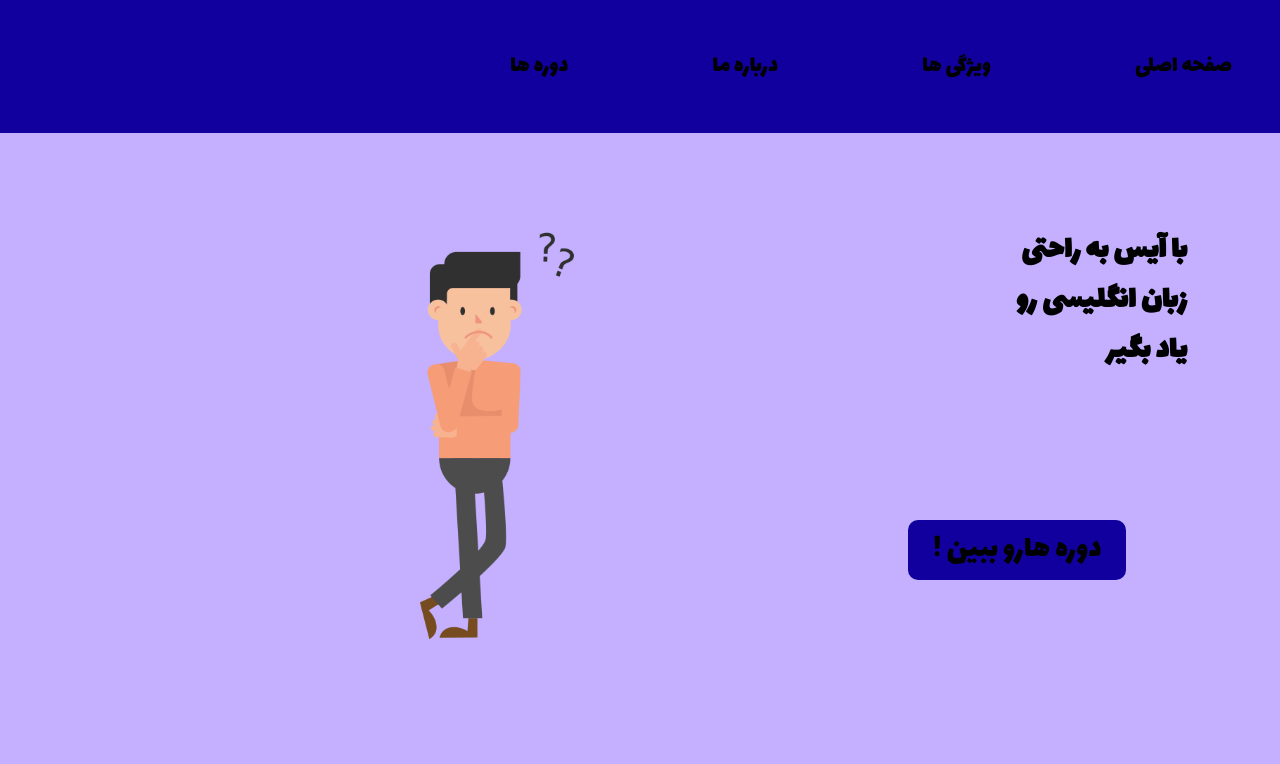
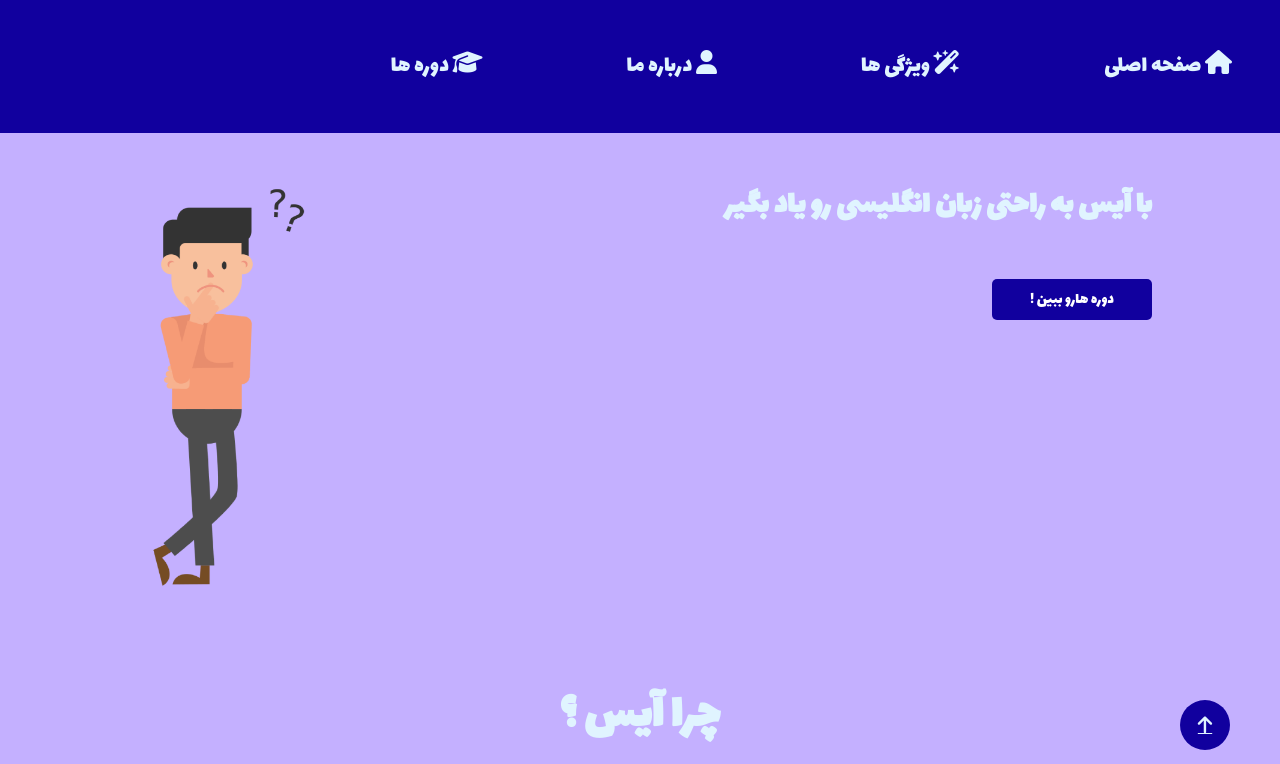
Before and after one commit to RadinMashoufi/ice, a plain HTML site: page index.html in a window 1280 px wide. Shown: the top 764 px of the page. Drawn offline with Linux system fonts and the light colour scheme.

Commit message:
add fontawesome and top button

```diff
--- a/index.html
+++ b/index.html
@@ -6,27 +6,57 @@
   <meta name="viewport" content="width=device-width, initial-scale=1.0">
   <title>آیس | یادگیری زبان انگلیسی</title>
   <link rel="stylesheet" href="style.css">
+
+  <!-- FONT AWESOME CSS -->
+  <link rel="stylesheet" href="https://cdnjs.cloudflare.com/ajax/libs/font-awesome/6.4.0/css/all.min.css"
+    integrity="sha512-iecdLmaskl7CVkqkXNQ/ZH/XLlvWZOJyj7Yy7tcenmpD1ypASozpmT/E0iPtmFIB46ZmdtAc9eNBvH0H/ZpiBw=="
+    crossorigin="anonymous" referrerpolicy="no-referrer" />
 </head>
 
 <body dir="rtl">
   <div class="container">
     <!--HOME-->
     <div class="home" id="home">
-    <div class="tabs">
+
+      <!-- BUTTON GO TO TOP -->
+
+      <div id="button-top">
+        <a href="#tabs">
+          <i class="fa-solid fa-arrow-up"></i>
+        </a>
+      </div>
+
+      <div class="tabs" id="tabs">
         <ul>
-        <li><a href="#home">صفحه اصلی</a></li>
-        <li><a href="#feature">ویژگی ها</a></li>
-        <li><a href="#about">درباره ما</a></li>
-        <li><a href="#packages">دوره ها</a></li>
+          <li><a href="#home">
+              <i class="fa-solid fa-house"></i>
+              صفحه اصلی</a></li>
+          <li><a href="#feature">
+              <i class="fa-solid fa-wand-magic-sparkles"></i>
+              ویژگی ها</a></li>
+          <li><a href="#about">
+              <i class="fa-solid fa-user"></i>
+              درباره ما</a></li>
+          <li><a href="#packages">
+              <i class="fa-solid fa-graduation-cap"></i>
+              دوره ها</a></li>
         </ul>
       </div>
-    <div class="title">
+
+      <!-- HERO -->
+      <div class="hero">
+
+        <div class="hero-text">
           <h1>با آیس به راحتی زبان انگلیسی رو یاد بگیر</h1>
-      <img src="./images/thinking.png" alt="">
-    </div>
-    <div class="button">
           <a href="#packages">دوره هارو ببین !</a>
         </div>
+
+        <div class="hero-image">
+          <img src="./images/thinking-cropped.png" alt="">
+        </div>
+
+      </div>
+
     </div>
     <!--FEATURE-->
     <div class="feature" id="feature">
@@ -74,7 +104,8 @@
         </div>
         <div class="items-third">
           <h3>زبان انگلیسی با استاد فرجی از مبتدی تا حرفه ای</h3>
-        <p>آقای فرجی به عنوان با تجربه ترین استاد مجموعه آیس شناخته میشوند و میخواهند به آسانی به شما زبان انگلیسی یاد بدهند.</p>
+          <p>آقای فرجی به عنوان با تجربه ترین استاد مجموعه آیس شناخته میشوند و میخواهند به آسانی به شما زبان انگلیسی یاد
+            بدهند.</p>
           <h5>قیمت دوره : ۶۹۹,۰۰۰ تومان</h5>
           <a href="#">خرید دوره</a>
         </div>
--- a/style.css
+++ b/style.css
@@ -2,10 +2,16 @@
   font-family: regular;
   src: url(./fonts/Lalezar-Font/TTF/Lalezar-Regular.ttf);
 }
+
+html{
+  scroll-behavior: smooth;
+}
+
 *{
   margin: 0;
   padding: 0;
   box-sizing: border-box;
+  color: #E0F4FF;
 }
 body{
   font-family: regular;
@@ -25,7 +31,6 @@ body{
 }
 .home .tabs ul li a{
   text-decoration: none;
-  color: black;
   font-size: 1.5rem;
 }
 .title{
@@ -40,15 +45,7 @@ body{
   margin: 2.8rem;
 }
 .home .button a{
-  text-decoration: none;
-  color: black;
-  background-color: #11009E;
-  font-size: 2rem;
-  border-radius: 10px;
-  padding: 5px 25px;
-  position: absolute;
-  top: 65%;
-  right: 12%;
+
 }
 .feature h1{
   text-align: center;
@@ -189,3 +186,53 @@ body{
   padding: 1px 100px;
   border-radius: 10px;
 }
+
+.hero{
+  display: flex;
+  justify-content: space-between;
+  width: 80%;
+  margin-top: 3rem;
+  margin-inline: auto;
+}
+
+.hero .hero-image img{
+  width: 180px;
+}
+
+.hero .hero-text a{
+  background-color: #11009E;
+  color: white;
+  padding: .5rem 1.5rem;
+  border-radius: 5px;
+  text-decoration: none;
+
+  text-align: center;
+
+  font-size: 1.25;
+  margin-top: 3rem;
+
+  display: block;
+
+  width: 10rem;
+}
+
+
+#button-top a{
+  font-size: 1.2rem;
+  background-color: #11009E;
+  display: block;
+  width: 100%;
+  height: 100%;
+  border-radius: 50%;
+
+  display: flex;
+  align-items: center;
+  justify-content: center;
+
+  position: fixed;
+    bottom: 50px;
+    right: 50px;
+
+    width: 50px;
+      height: 50px;
+}
```
Also changed, not shown: images/thinking-cropped.png (added). Lines whose indentation alone changed are shown as unchanged.
